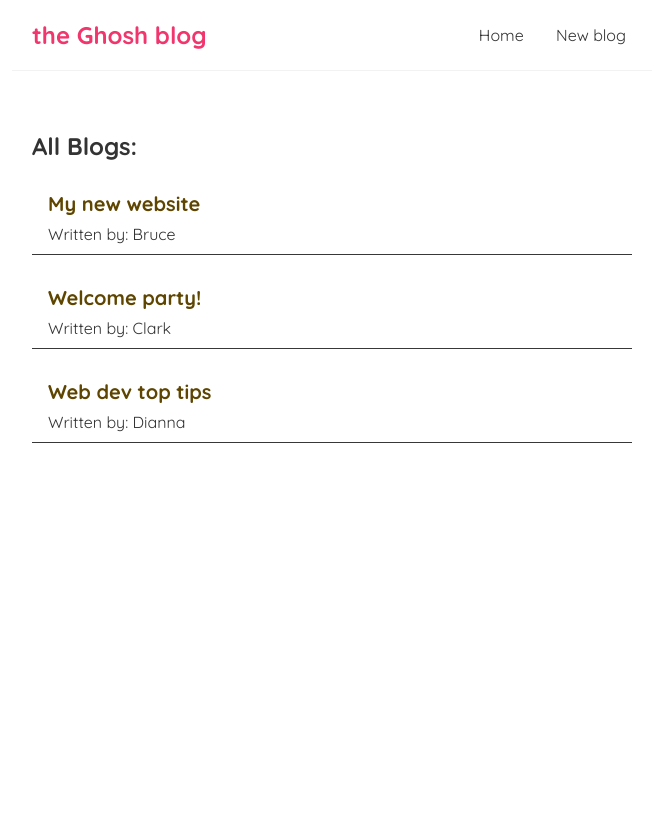
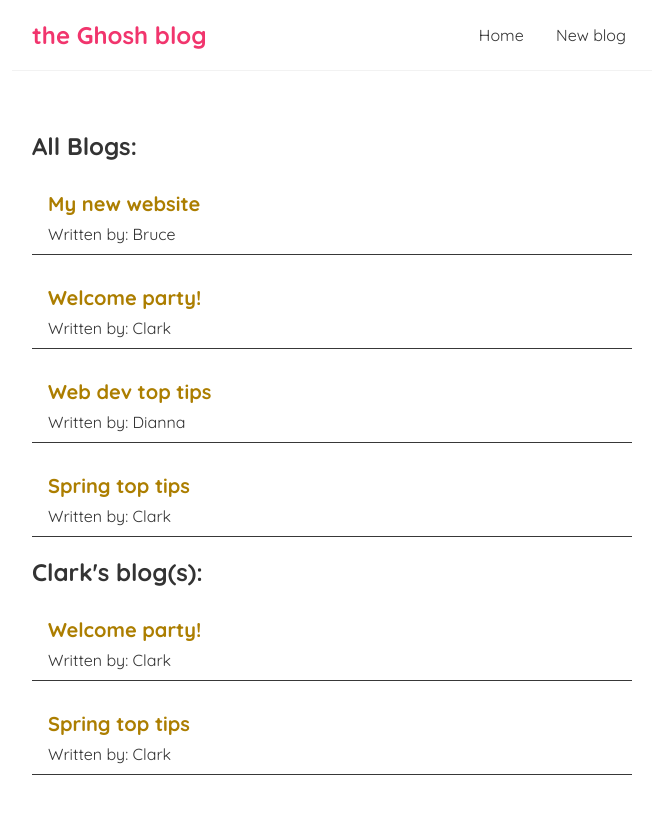
Before and after one commit to SougataGhosh314/react-simple-blog, a React (Create React App) app: page / in a window 1280 px wide. Shown: the top 814 px of the page, without its empty margins (308-971 px from the left). Built offline with nearby package versions, Linux system fonts and the light colour scheme; the HTML template or start-up script is replaced by a standard one.

Commit message:
filter method for list

```diff
--- a/src/BlogList.js
+++ b/src/BlogList.js
@@ -1,6 +1,8 @@
 const BlogList = ({blogs, title}) => {
     // const blogs = props.blogs;
     // const title = props.title;
+
+
 
     return (
         <div className="blog-list">
@@ -9,7 +11,7 @@ const BlogList = ({blogs, title}) => {
                 <div className="blog-preview" key={blog.id}>
                     <h2>{ blog.title }</h2>
                     <p>Written by: { blog.author }</p>
-
+                    {/* <button onClick={() => handleDelete((blog.id)}>delete</button> */}
                 </div>
             )) }
         </div>
--- a/src/Home.js
+++ b/src/Home.js
@@ -5,12 +5,18 @@ const Home = () => {
     const [blogs, setBolgs] = useState([
         { title: 'My new website', body: 'lorem ipsum...', author: 'Bruce', id: 1 },
         { title: 'Welcome party!', body: 'lorem ipsum...', author: 'Clark', id: 2 },
-        { title: 'Web dev top tips', body: 'lorem ipsum...', author: 'Dianna', id: 3 }
+        { title: 'Web dev top tips', body: 'lorem ipsum...', author: 'Dianna', id: 3 },
+        { title: 'Spring top tips', body: 'lorem ipsum dolor...', author: 'Clark', id: 4 }
     ]);
+
+    // const handleDelete = (id) => {
+
+    // }
 
     return (
         <div className="home">
             <BlogList blogs={ blogs } title="All Blogs:"/>
+            <BlogList blogs={ blogs.filter((blog) => blog.author === "Clark") } title="Clark's blog(s):"/>
         </div>
     );
 }
--- a/src/index.css
+++ b/src/index.css
@@ -45,6 +45,6 @@
 }
 .blog-preview h2 {
   font-size: 20px;
-  color: #5e4500;
+  color: #ac7e00;
   margin-bottom: 8px;
 }
```
